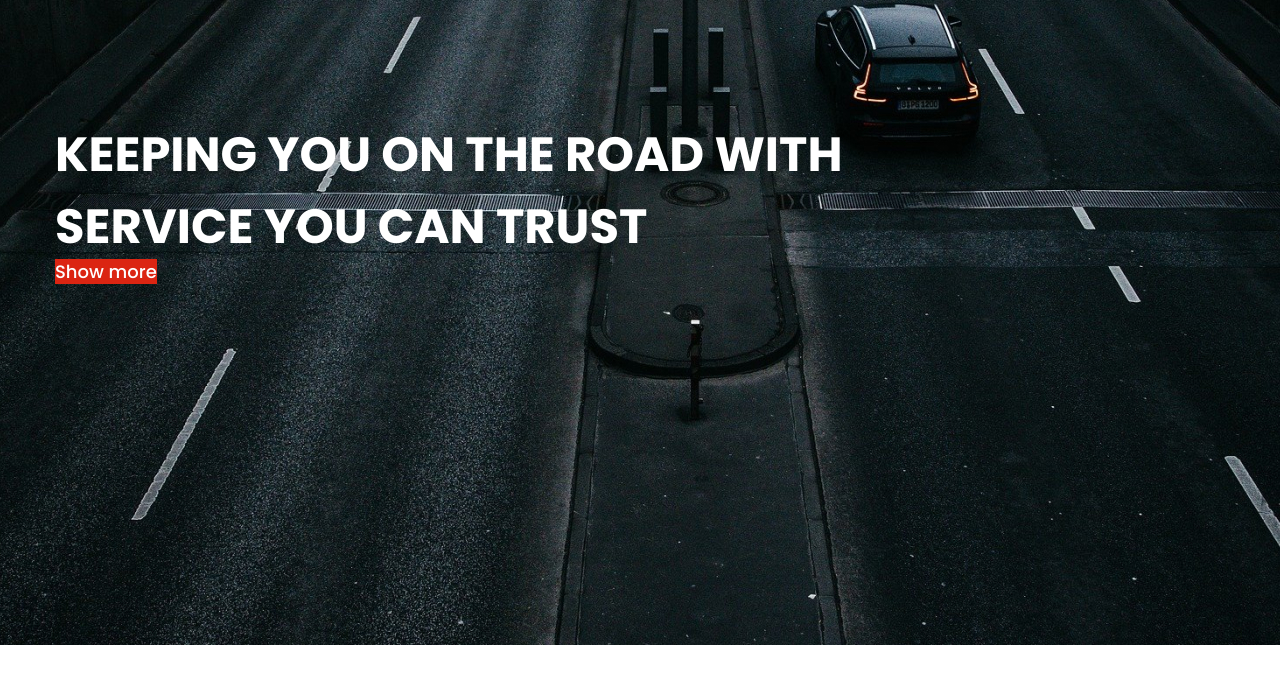
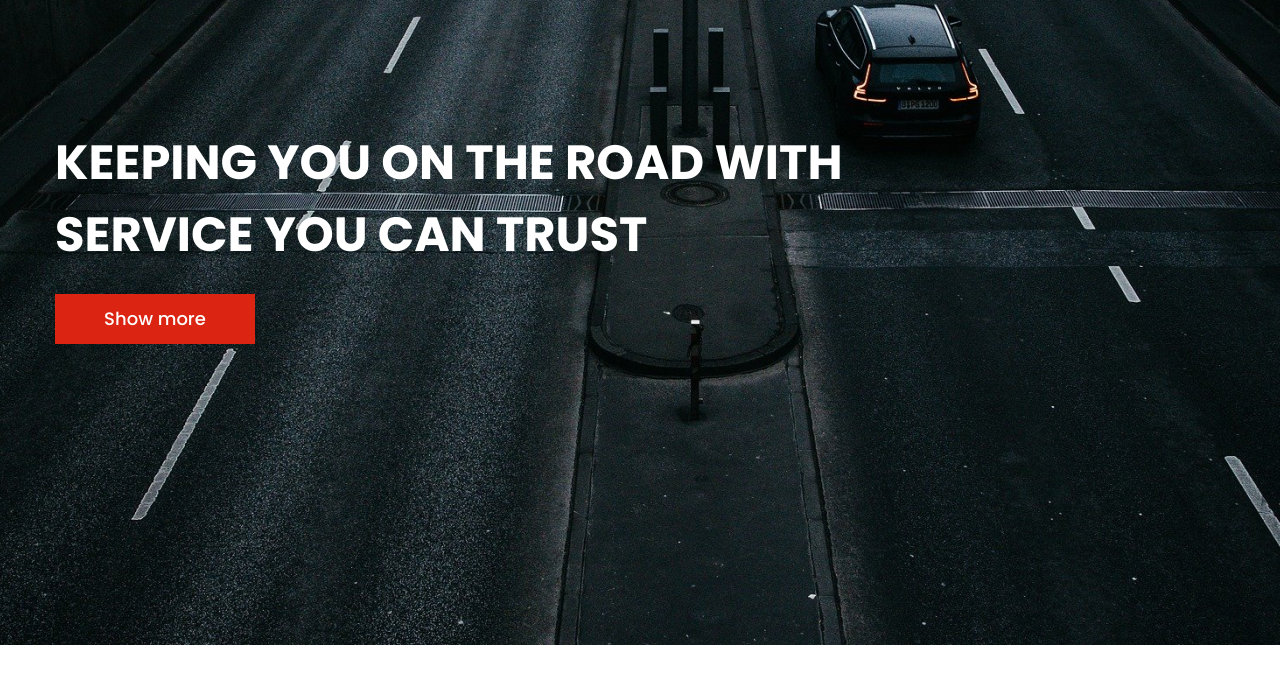
Before and after one commit to EugeneDashko/car-repair, a website with bundled scripts: page src/index.html in a window 1280 px wide. Shown: the part 105-788 px from the top of the page. Built offline with nearby package versions, Linux system fonts and the light colour scheme; files whose address does not match are found by name.

Commit message:
finish header

```diff
--- a/gulp/version.json
+++ b/gulp/version.json
@@ -1,3 +1,3 @@
 {
-    "main": "20221205225402"
+    "main": "20221206092842"
 }
--- a/src/scss/blocks/intro.scss
+++ b/src/scss/blocks/intro.scss
@@ -6,13 +6,14 @@
 }
 
 .intro__title {
-    margin-top: -140px;
+    margin-top: -70px;
     font-style: normal;
     font-weight: 700;
     font-size: 48px;
     line-height: 150%;
     text-transform: uppercase;
     line-height: 150%;
+    padding-bottom: 23px;;
 }
 
 .intro__content {
@@ -25,9 +26,19 @@
 }
 
 .btn {
+    width: 200px;
+    height: 50px;
+    display: flex;
     color: #fff;
     text-decoration: none;
     font-weight: 500;
     font-size: 18px;
     background: #DB2512;
+    justify-content: center;
+    align-items: center;
+        &:hover {
+            background-color: #b33527;
+            transition: background-color .3s ease;
+        }
+
 }
```
Also changed, not shown: dist/css/style.css, dist/css/style.min.css, dist/js/app.min.js.
